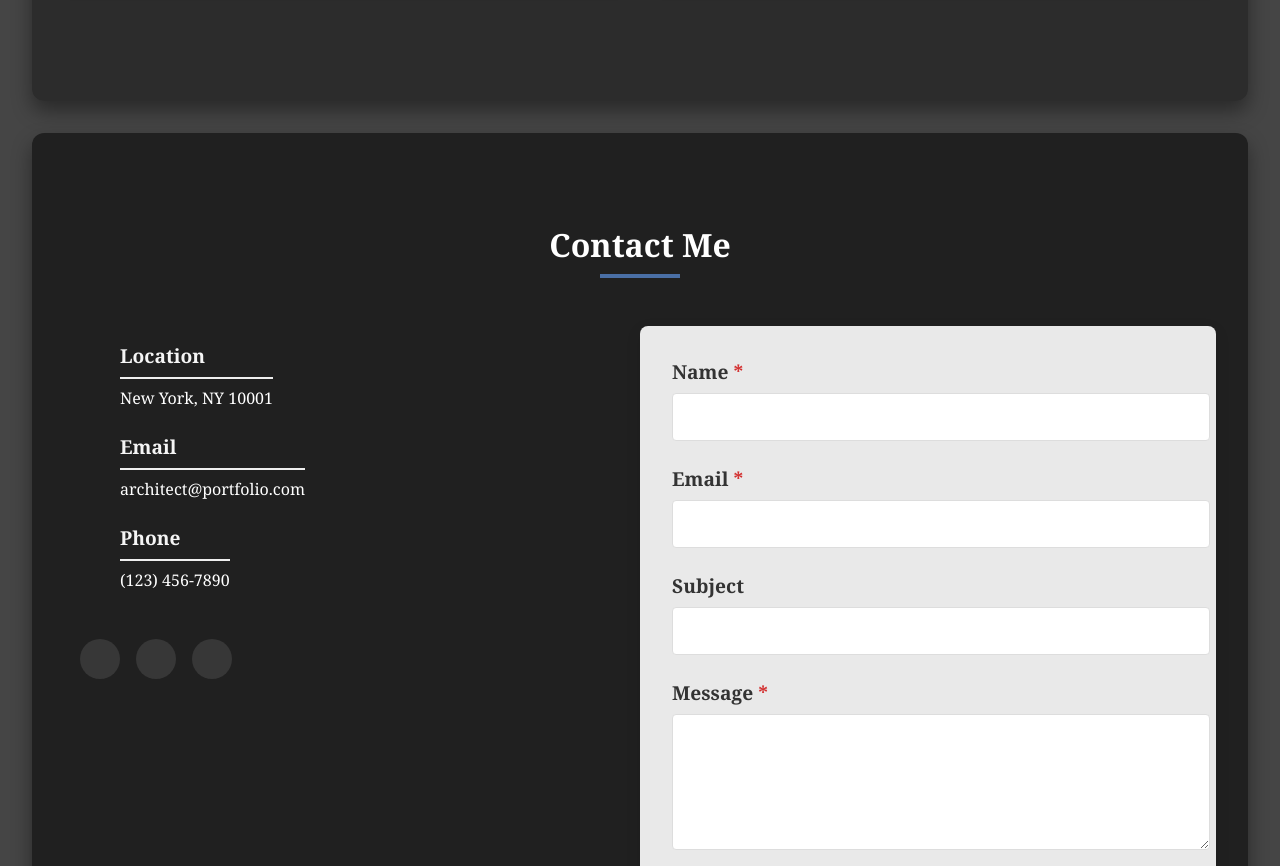
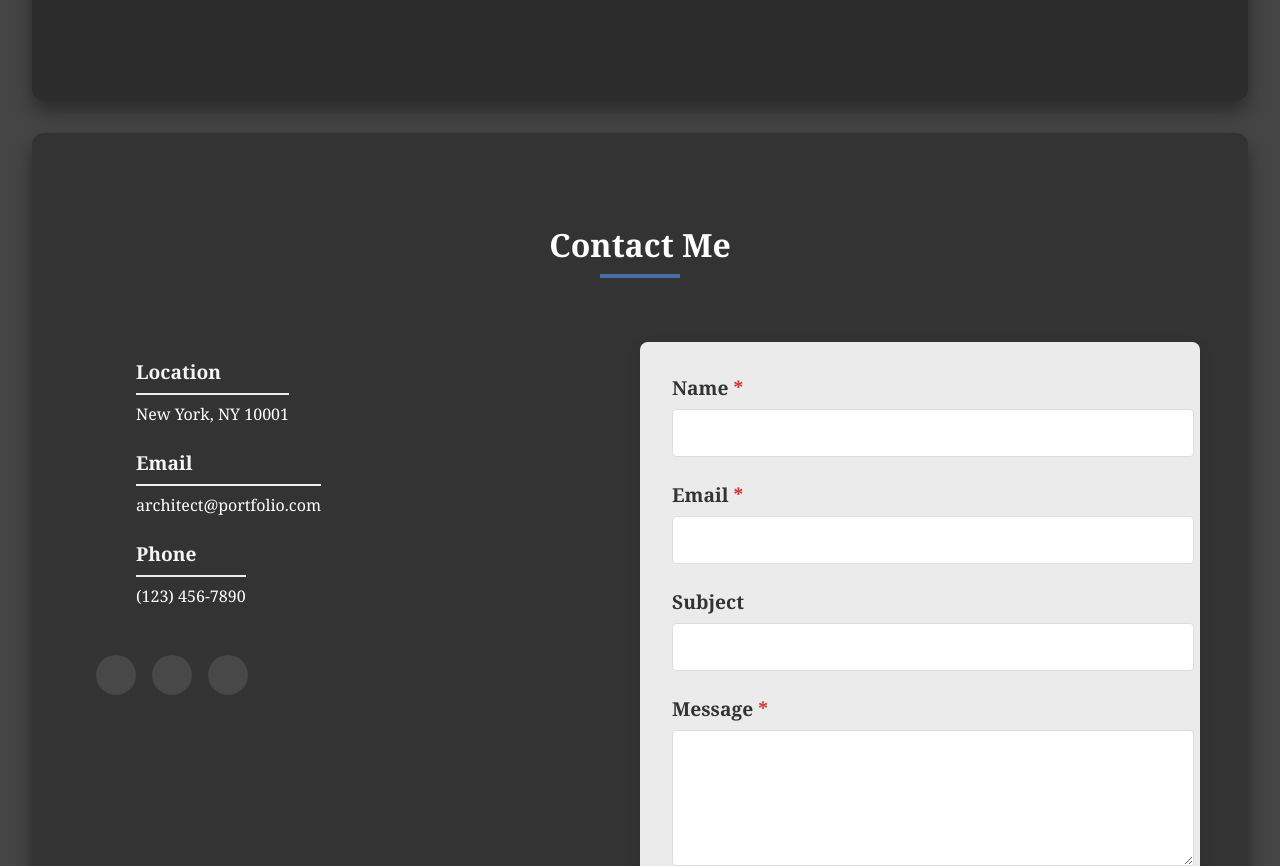
Before and after one commit to Midhun1618/architect_architect, a React (Create React App) app: page / in a window 1280 px wide. Shown: the part 5280-6146 px from the top of the page. Built offline with nearby package versions, Linux system fonts and the light colour scheme.

Commit message:
added on hover animations

```diff
--- a/src/Contact.css
+++ b/src/Contact.css
@@ -1,9 +1,8 @@
-/* Contact Section */
 .contact-section {
     position: relative;
     padding: 4rem 2rem;
     color: #333;
-    box-shadow: 0 10px 20px rgba(0, 0, 0, 0.4); /* Drop shadow */
+    box-shadow: 0 10px 20px rgba(0, 0, 0, 0.4);
     border-radius: 12px;
     font-family: 'Georgia', serif;
     overflow: hidden;
@@ -21,7 +20,7 @@
     left: 0;
     width: 100%;
     height: 100%;
-    background: rgba(20, 20, 20, 0.75); /* Dark transparent overlay */
+    background: rgba(34, 34, 34, 0.5);
     z-index: 1;
   }
 
@@ -30,7 +29,6 @@
     z-index: 2;
   }
 
-  /* Section Title */
   .section-title {
     text-align: center;
     font-size: 2rem;
@@ -48,15 +46,14 @@
     margin: 0.5rem auto;
   }
 
-  /* Contact Container */
   .contact-container {
     display: flex;
     flex-wrap: wrap;
     gap: 2rem;
-    justify-content: space-between;
+    justify-content: center;
+    padding: 1rem;
   }
 
-  /* Contact Info */
   .contact-info {
     flex: 1;
     min-width: 300px;
@@ -90,7 +87,6 @@
     font-size: 1rem;
   }
 
-  /* Social Links */
   .social-links {
     display: flex;
     gap: 1rem;
@@ -111,11 +107,12 @@
   }
 
   .social-icon:hover {
-    background-color: #4a6fa5;
-    transform: translateY(-3px);
+    background-color: #dcdcdc;
+    transform: scale(1.2) rotate(3deg);
+    box-shadow: 0 6px 15px rgba(0, 0, 0, 0.2);
   }
 
-  /* Contact Form */
+
   .contact-form {
     flex: 1;
     min-width: 300px;
```
